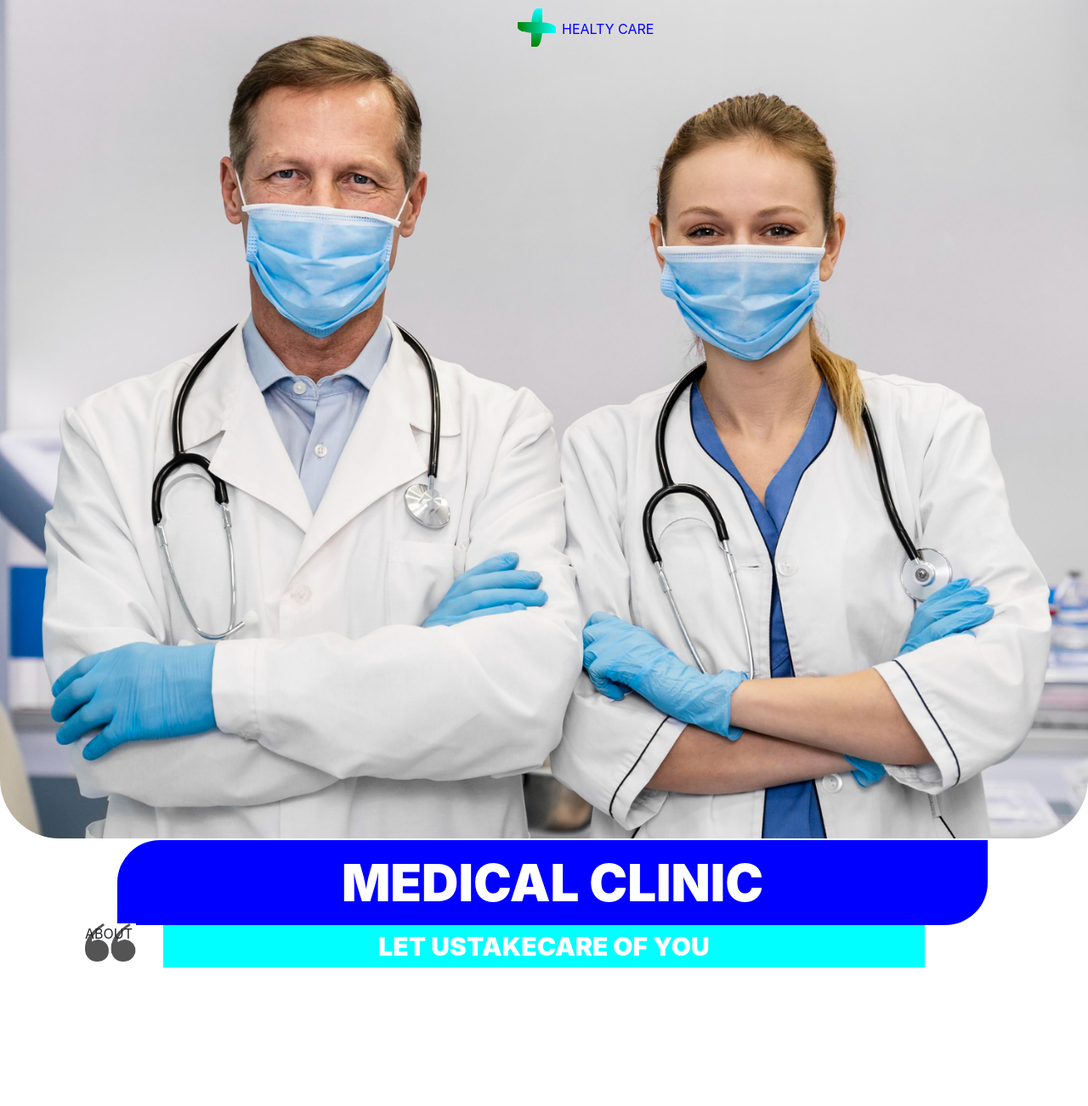
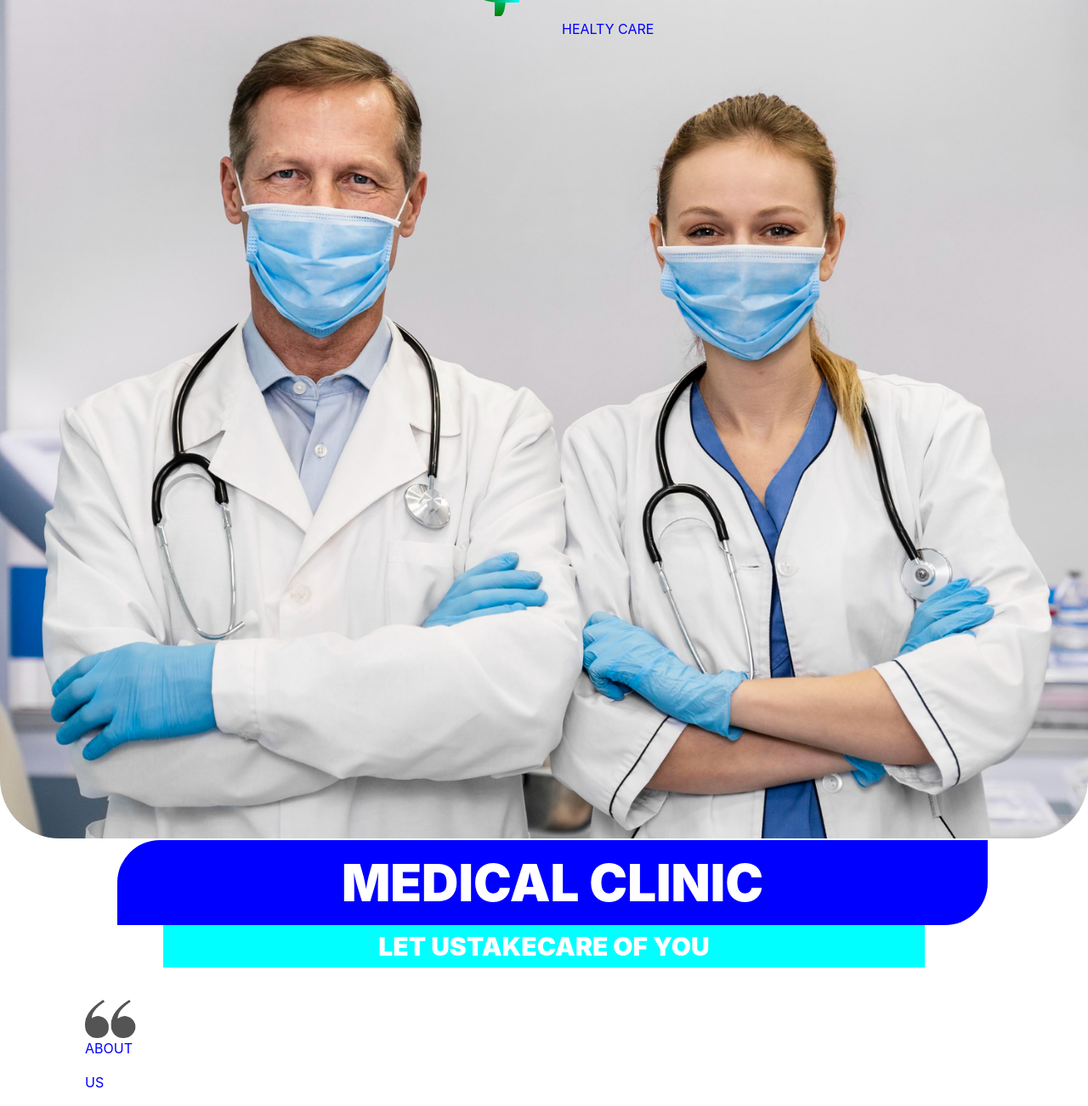
Before and after one commit to Sujitsinh30/layout_1, a plain HTML site: page index.html in a window 1280 px wide. Shown: the whole page at 85% size. Before the commit the page ends 1139 px from the top, so only its background shows below. Drawn offline with Linux system fonts and the light colour scheme.

Commit message:
head of the about section

```diff
--- a/index.html
+++ b/index.html
@@ -10,30 +10,29 @@
 </head>
 <body>
     <header>
-        <div class="first_img">
-                <div class="position-absolute" style="background-image:linear-gradient(cyan,green); width: 13px;height:45px; border-radius:50% 0% 50% 0%; left:500px; top: 10px;left: 625px;"></div>
-                <div class="position-absolute" style="background-image:linear-gradient(cyan,green); width: 13px;height:45px;border-radius:50% 0% 50% 0%; left:500px; top: 10px;left: 625px;transform: rotate(90deg);"></div>
+        <nav class="first_img">
+                <img src="./photos/doctor.jpg" alt="doctors_image">
+                <div class="position-relative" style="background-image:linear-gradient(cyan,green);z-index: 1; width: 13px;height:45px; border-radius:50% 0% 50% 0%; left:500px; top: -1013px;left: 582px;"></div>
+                <div class="position-relative" style="background-image:linear-gradient(cyan,green);z-index: 1; width: 13px;height:45px;border-radius:50% 0% 50% 0%; left:500px; top: -1058px;left: 582px;transform: rotate(90deg);"></div>
                 <p class="logo">HEALTY CARE</p>
-            <img src="./photos/doctor.jpg" alt="doctors_image">
-        </div>
+        </nav>
     </header>
     <main>
-        <section class="container-fluid">
-            <center><div class="container"><h2 class="fmsg"style="background-color:blue; font-size:60px; color: white; font-weight:900; display: flex;align-content: center;align-items: center;justify-content: center;">
+        <section class="">
+            <center><div class=""><h2 class="fmsg"style="background-color:blue; font-size:60px; color: white; font-weight:900; display: flex;align-content: center;align-items: center;justify-content: center;">
                     MEDICAL CLINIC
                 </h2></div>
-            <div class="smsg position-absolute">
+            <div class="smsg">
                     LET US <strong> TAKE </strong> CARE OF YOU
             </center></div>
         </section>
-        <section>
-            <div class="about_sec">
+            <div class="about_sec" style="color: blue;">
                 <img src="./photos/Double-Quote.png" style="max-width:60px;" >
+                <p class="d-flex ">
+                    ABOUT
+                    <p class>US</p>
+                </p>
             </div>
-                <p class="about_sec">
-                    ABOUT
-                </p>
-        </section>
     </main>
     <script src="./js/bootstrap.bundle.min.js"></script>
     <script src="./js/bootstrap.min.js"></script>
```
